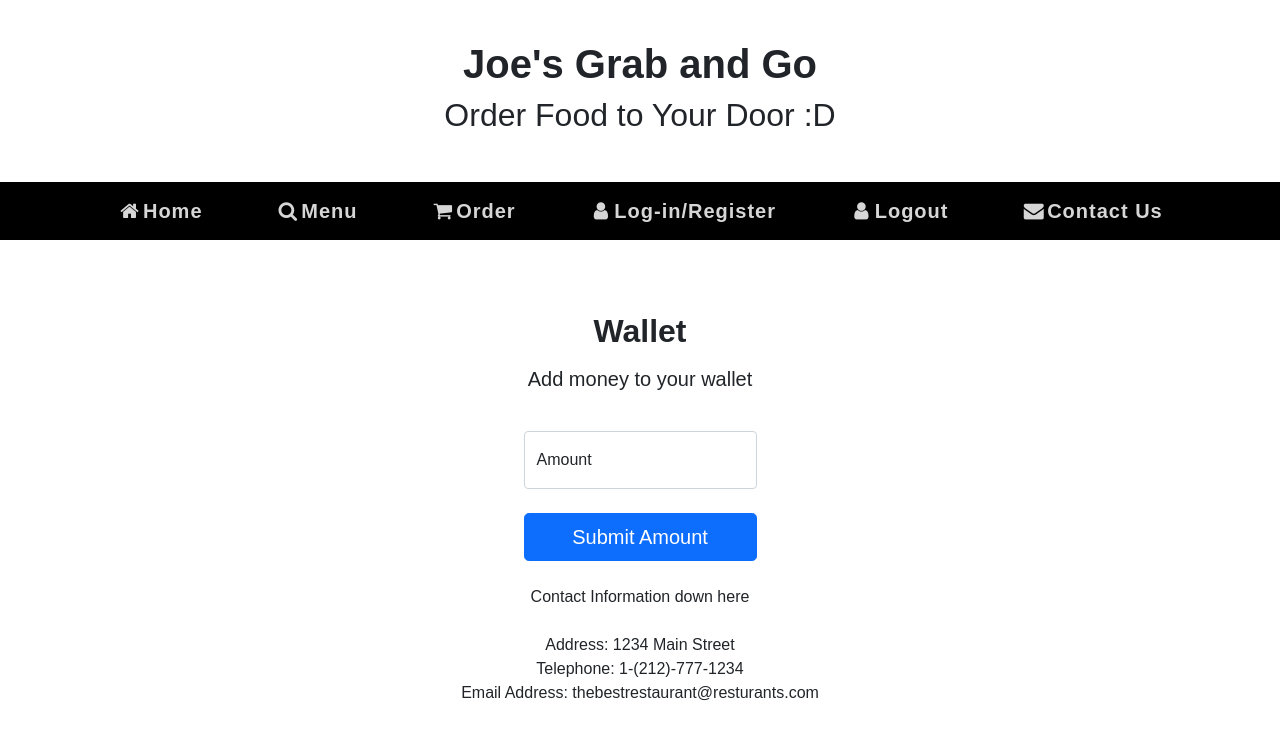
After one commit to azhu000/Joe-s-Grab-and-Go, a Python web app: template templates/wallet.html in a window 1280 px wide. The commit adds this page. Shown: the top 740 px of the page. Run offline with Jinja, Linux system fonts and the light colour scheme; the template is opened without the code that fills it, so the values that code supplies are empty.

Commit message:
added wallet function

```diff
--- a/sql/000_create_initial_schema.sql
+++ b/sql/000_create_initial_schema.sql
@@ -97,7 +97,7 @@ CREATE TABLE IF NOT EXISTS `customers` (
   `name` VARCHAR(45) NOT NULL,
   `email` VARCHAR(45) NOT NULL,
   `password` VARCHAR(255) NOT NULL,
-  `wallet` VARCHAR(255) NULL DEFAULT 0,
+  `wallet` FLOAT(16,2) NOT NULL DEFAULT 0,
   `isVIP` TINYINT NOT NULL DEFAULT 0,
   PRIMARY KEY (`id`),
   UNIQUE INDEX `password_UNIQUE` (`password` ASC) VISIBLE);
--- a/templates/cart.html
+++ b/templates/cart.html
@@ -186,6 +186,10 @@ li a:hover, .dropdown:hover .dropbtn {
         </li>
       </ul>
       <a class="w-100 btn btn-lg btn-primary" href="checkout.html" role ="button">Continue to Check Out</a>
+      <br>
+      <br>
+
+      <a class="w-100 btn btn-lg btn-primary" href="{{url_for('wallet')}}" role ="button">Add Money to your wallet</a>
 
 
       <script src="https://cdn.jsdelivr.net/npm/bootstrap@5.1.3/dist/js/bootstrap.bundle.min.js" integrity="sha384-ka7Sk0Gln4gmtz2MlQnikT1wXgYsOg+OMhuP+IlRH9sENBO0LRn5q+8nbTov4+1p" crossorigin="anonymous"></script>
--- /dev/null
+++ b/templates/wallet.html
@@ -0,0 +1,191 @@
+<!DOCTYPE html>
+<html>
+<head>
+    <meta name="viewport" content="width=device-width, initial-scale=1">
+     <!-- Favicons -->
+     <link rel="apple-touch-icon" href="/docs/5.1/assets/img/favicons/apple-touch-icon.png" sizes="180x180">
+     <link rel="icon" href="/docs/5.1/assets/img/favicons/favicon-32x32.png" sizes="32x32" type="image/png">
+     <link rel="icon" href="/docs/5.1/assets/img/favicons/favicon-16x16.png" sizes="16x16" type="image/png">
+     <link rel="manifest" href="/docs/5.1/assets/img/favicons/manifest.json">
+     <link rel="mask-icon" href="/docs/5.1/assets/img/favicons/safari-pinned-tab.svg" color="#7952b3">
+     <link rel="icon" href="/docs/5.1/assets/img/favicons/favicon.ico">
+     <meta name="theme-color" content="#7952b3">
+<link rel="stylesheet" href="https://cdnjs.cloudflare.com/ajax/libs/font-awesome/4.7.0/css/font-awesome.min.css">
+<link rel="canonical" href="https://getbootstrap.com/docs/5.1/examples/sign-in/">
+<link href="https://cdn.jsdelivr.net/npm/bootstrap@5.1.3/dist/css/bootstrap.min.css" rel="stylesheet" integrity="sha384-1BmE4kWBq78iYhFldvKuhfTAU6auU8tT94WrHftjDbrCEXSU1oBoqyl2QvZ6jIW3" crossorigin="anonymous">
+</head>
+<style>
+    * {box-sizing: border-box}
+    body {font-family: Arial, Helvetica, sans-serif;}
+
+    body {
+      margin: 0;
+      padding: 0;
+      font-family: Arial, Helvetica, sans-serif;
+      display: flex;
+      flex-flow: column nowrap;
+      justify-content: center;
+      align-items: center;
+      overflow-x: hidden;
+    }
+
+    .header {
+      text-align: center;
+      padding: 40px;
+    }
+
+
+    nav {
+      width: 100%;
+      display: flex;
+      justify-content: center;
+      position: relative;
+      background: black;
+      z-index: 1;
+    }
+
+     ul, li {
+      margin: 0;
+      padding: 0;
+      list-style: none;
+
+    }
+
+    li a:hover, .dropdown:hover .dropbtn {
+      background-color: rgb(40, 148, 112);
+    }
+
+    #main-menu > li {
+      float: left;
+      position: relative;
+    }
+
+    #main-menu > li > a {
+      font-size: 20px;
+      color: rgba(253, 252, 252, 0.85);
+      text-align: center;
+      text-decoration: none;
+      letter-spacing: 0.05em;
+      display: block;
+      width: 100%;
+      padding: 14px 36px;
+      border-right: 1px solid rgba(0,0,0,0.15);
+
+    }
+
+    #main-menu > li:nth-child(1) > a {
+      border-left: 1px solid rgba(0,0,0,0.15);
+    }
+
+    #sub-menu {
+      position: absolute;
+      background: #f8f8f6;
+      opacity: 0;
+      visibility: hidden;
+      width:100%;
+      text-align: center;
+      transition: all 0.15s ease-in;
+    }
+
+    #sub-menu > li {
+      padding: 16px 28px;
+      border-bottom: 1px solid rgba(0,0,0,0.15);
+    }
+
+    #sub-menu > li >  a {
+      color: rgba(19, 18, 18, 0.6);
+      text-decoration: none;
+    }
+
+    #main-menu > li:hover #sub-menu {
+      opacity: 1;
+      visibility: visible;
+    }
+
+    #sub-menu > li >  a:hover {
+     text-decoration: underline;
+    }
+    .bd-placeholder-img {
+            font-size: 1.125rem;
+            text-anchor: middle;
+            -webkit-user-select: none;
+            -moz-user-select: none;
+            user-select: none;
+          }
+
+    @media (min-width: 768px) {
+            .bd-placeholder-img-lg {
+              font-size: 3.5rem;
+            }
+          }
+
+    </style>
+    <body>
+
+      <div class="header">
+      <h1><b>Joe's Grab and Go</b></h1>
+      <h2>Order Food to  Your Door :D</h2>
+      </div>
+
+      <nav role="navigation">
+        <ul id="main-menu">
+          <li><a href="{{url_for('home')}}"><i class="fa fa-fw fa-home"></i><b>Home</b></a></li>
+          <li><a href="{{url_for('menu_popular')}}"><i class="fa fa-fw fa-search"></i><b>Menu</b></a>
+            <ul id="sub-menu">
+              <li><a href="{{url_for('VIP')}}" aria-label="subemnu"><b>VIP Menu</b></a></li>
+            </ul>
+          </li>
+
+          <li><a href="#"><i class="fa fa-fw fa-shopping-cart"></i><b>Order</b></a>
+            <ul id="sub-menu">
+              <li><a href="{{url_for('cart')}}" aria-label="submenu"><b>Cart</b></a></li>
+              <li><a href="#" aria-label="submenu"><b>Order History</b></a></li>
+
+            </ul>
+            <li><a href="{{url_for('login')}}"><i class="fa fa-fw fa-user"></i><b>Log-in/Register</b></a>
+              <ul id="sub-menu">
+                <li><a href="{{url_for('login')}}" aria-label="submenu"><b>Log-in</b></a></li>
+                <li><a href="{{url_for('register')}}" aria-label="submenu"><b>Register</b></a></li>
+              </ul>
+            </li>
+            <li><a href="{{url_for('logout')}}"><i class="fa fa-fw fa-user"></i><b>Logout</b></a>
+            <li><a href="{{url_for('contact')}}"><i class="fa fa-fw fa-envelope"></i><b>Contact Us</b></a></li>
+        </ul>
+      </nav>
+
+
+        <!-- Custom styles for this template -->
+        <link href="signin.css" rel="stylesheet">
+      </head>
+      <body class="text-center">
+
+    <main class="form-signin">
+      <form method = "POST" >
+        <br>
+        <br>
+        <br>
+        <h1 class="h2 mb-3 fw-normal"><b>Wallet</b></h1>
+        <h3 class="h5 mb-3 fw-normal">Add money to your wallet</h3>
+        <br>
+        <div class="form-floating">
+          <input type="amount" class="form-control" id="floatingInput" name="amount" placeholder="eg. 400.27">
+          <label for="floatingInput">Amount</label>
+        </div>
+        <br>
+        <button class="w-100 btn btn-lg btn-primary" type="submit">Submit Amount</button>
+
+
+      </form>
+    </main>
+
+<script src="https://cdn.jsdelivr.net/npm/bootstrap@5.1.3/dist/js/bootstrap.bundle.min.js" integrity="sha384-ka7Sk0Gln4gmtz2MlQnikT1wXgYsOg+OMhuP+IlRH9sENBO0LRn5q+8nbTov4+1p" crossorigin="anonymous"></script>
+</body>
+<center>
+  <footer><br>Contact Information down here</footer>
+      <br>Address: 1234 Main Street
+      <br>Telephone: 1-(212)-777-1234
+      <br>Email Address: thebestrestaurant@resturants.com
+      <p></p>
+
+</center>
+</html>
```
Also changed, not shown: Ali_myqsl_app.py (+23 -1 lines).
